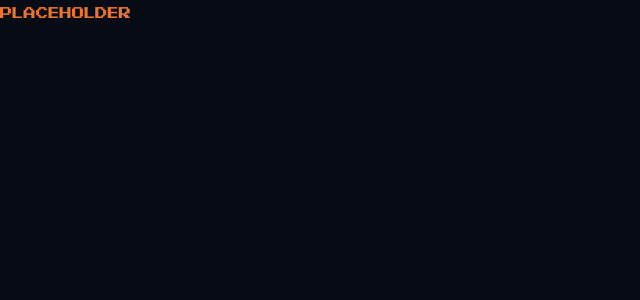
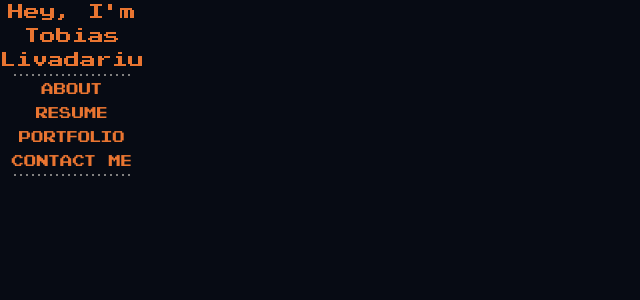
Before and after one commit to tobias-livadariu/portfolio-website, a React (Vite) app in the folder portfolio-v2/: page / in a window 1280 px wide. Shown: the top 300 px of the page, without its empty margins (0-640 px from the left). Built offline with nearby package versions, Linux system fonts and the light colour scheme.

Commit message:
Some initial components

```diff
--- a/portfolio-v2/src/App.tsx
+++ b/portfolio-v2/src/App.tsx
@@ -1,7 +1,13 @@
+import MainTitle from "./components/MainTitle"
+
 function App() {
   return (
     <div>
-      Placeholder
+      <MainTitle
+        intro="Hey, I'm"
+        firstName="Tobias"
+        lastName="Livadariu"
+      />
     </div>
   )
 }
--- /dev/null
+++ b/portfolio-v2/src/components/HorizontalDottedLine.tsx
@@ -0,0 +1,20 @@
+interface HorizontalDottedLineProps {
+  color: string
+  dotRadius: number
+  dotSpacing: number
+}
+
+function HorizontalDottedLine({ color, dotRadius, dotSpacing }: HorizontalDottedLineProps) {
+  return (
+    <hr
+      className="w-full h-1 border-none"
+      style={{
+        backgroundImage: `radial-gradient(circle, currentColor ${dotRadius}px, transparent ${dotRadius}px)`,
+        backgroundSize: `${dotSpacing}px ${dotSpacing}px`,
+        color: color,
+      }}
+    />
+  )
+}
+
+export default HorizontalDottedLine
--- /dev/null
+++ b/portfolio-v2/src/components/MainNavSection.tsx
@@ -0,0 +1,24 @@
+import HorizontalDottedLine from "./HorizontalDottedLine"
+
+function MainNavSection() {
+  return (
+    <div className="inline-flex flex-col items-center">
+      <HorizontalDottedLine
+        color="gray"
+        dotRadius={1}
+        dotSpacing={6}
+      />
+      <h3>About</h3>
+      <h3>Resume</h3>
+      <h3>Portfolio</h3>
+      <h3>Contact me</h3>
+      <HorizontalDottedLine
+        color="gray"
+        dotRadius={1}
+        dotSpacing={6}
+      />
+    </div>
+  )
+}
+
+export default MainNavSection
--- /dev/null
+++ b/portfolio-v2/src/components/MainTitle.tsx
@@ -0,0 +1,20 @@
+import MainNavSection from "./MainNavSection"
+
+interface MainTitleProps {
+  intro: string,
+  firstName: string,
+  lastName: string,
+}
+
+function MainTitle({ intro, firstName, lastName }: MainTitleProps) {
+  return (
+    <div className="inline-flex flex-col items-center">
+      <h2>{intro}</h2>
+      <h1>{firstName}</h1>
+      <h1>{lastName}</h1>
+      <MainNavSection />
+    </div>
+  )
+}
+
+export default MainTitle
--- a/portfolio-v2/src/index.css
+++ b/portfolio-v2/src/index.css
@@ -4,6 +4,7 @@
 @theme {
   /* 🎨 Colors */
   --color-base: #070B14;
+  --color-gray: #808080;
   --color-muted-white: #A8A8B3;
   --color-soft-gray: #7D7D87;
   --color-dim-blue-gray: #6C6F7A;
@@ -22,6 +23,14 @@
 
 @layer base {
   html {
-    @apply font-pixelemu text-campfire bg-base;
+    @apply font-pixantiqua text-campfire bg-base;
+  }
+
+  h1, h2 {
+    @apply font-pressstart
+  }
+
+  h3 {
+    @apply font-pixelemu
   }
 }
```
